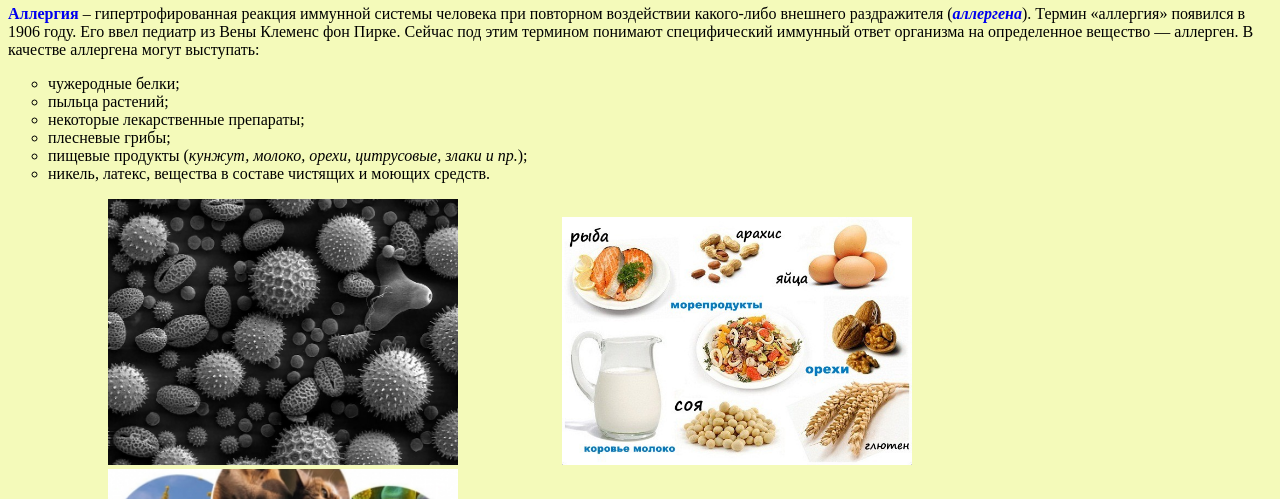
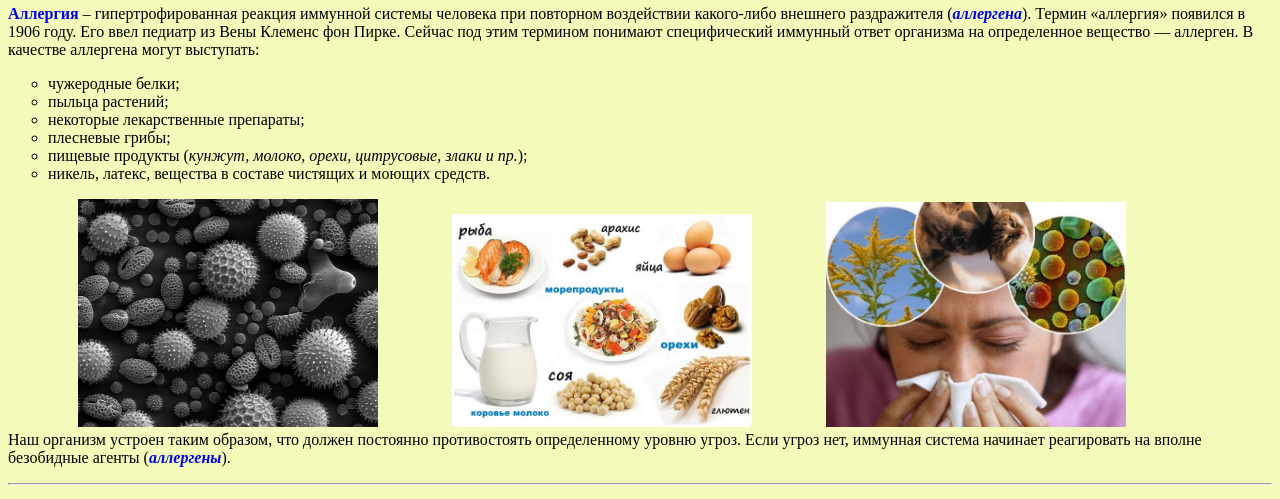
Before and after one commit to EvgeniyVladimir/HW_web, a plain HTML site: page HW_web_less2/index.html in a window 1280 px wide. Shown: the part 122-621 px from the top of the page. Drawn offline with Linux system fonts and the light colour scheme.

Commit message:
Web_hw_lesson2_правка2

```diff
--- a/HW_web_less2/style.css
+++ b/HW_web_less2/style.css
@@ -6,8 +6,8 @@ body {
 
 }
 .dog1 {
-    width: 350px;
-    padding-left: 100px;
+    width: 300px;
+    padding-left: 70px;
 
 }
 .header1{
```
